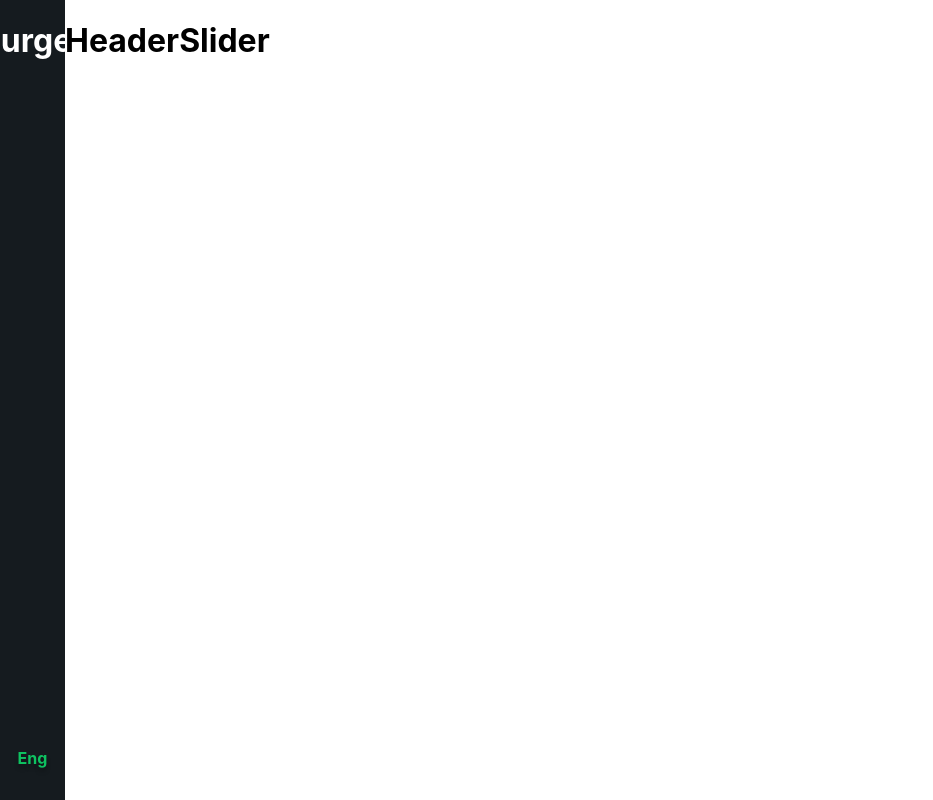
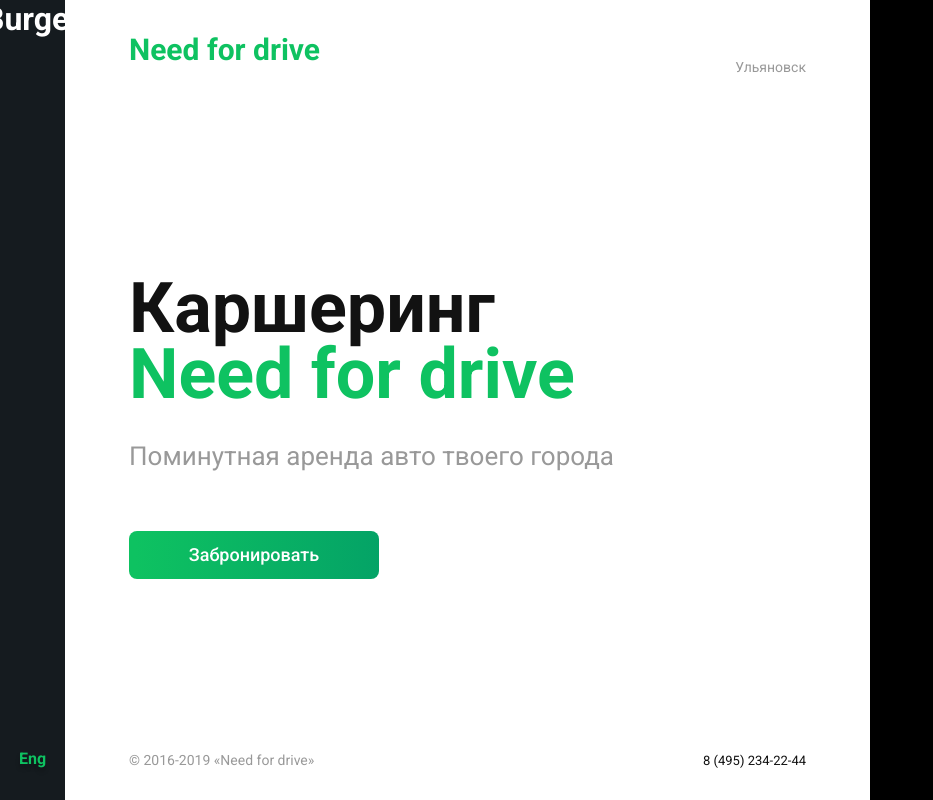
Before and after one commit to likeroge/cars, a React (Create React App) app: page / in a window 1280 px wide. Shown: the whole page, without its empty margins (0-933 px from the left). Built offline with nearby package versions, Linux system fonts and the light colour scheme; the HTML template or start-up script is replaced by a standard one.

Commit message:
add Side Bar

```diff
--- a/src/App.js
+++ b/src/App.js
@@ -6,7 +6,7 @@
 
 function App() {
   return (
-    <Container>
+    <Container fluid>
       <SideBar/>
       <Header/>
       <Slider/>
--- a/src/components/HomePage/Header.jsx
+++ b/src/components/HomePage/Header.jsx
@@ -1,7 +1,67 @@
+import styled, { css } from "styled-components";
+import { Button } from "../UIkit/Button";
+import { Container } from "../UIkit/Container";
+import { Text } from "../UIkit/Text";
+import { Title } from "../UIkit/Title";
+
 export const Header = () => {
-    return (
-        <div>
-            <h1>Header</h1>
-        </div>
-    )
-}
+  const StyledHeader = styled.div`
+    flex: 1;
+  `;
+  const Wrapper = styled.div`
+    display: flex;
+    width: 100%;
+    flex-direction: column;
+    justify-content: space-between;
+  `;
+
+  const Head = styled.div`
+    display: flex;
+    flex-direction: row;
+    align-items: center;
+    justify-content: space-between;
+  `;
+
+  const Footer = styled.div`
+    display: flex;
+    flex-direction: row;
+    align-items: center;
+    justify-content: space-between;
+  `;
+
+  const PhoneText = styled.p`
+    font-size: 13px;
+    line-height: 15px;
+    color: #121212;
+  `;
+
+  const MainPart = styled.div`
+    display: flex;
+    flex-direction: column;
+  `;
+
+  return (
+    <StyledHeader>
+      <Container>
+        <Wrapper>
+          <Head>
+            <Title green>Need for drive</Title>
+            <Text>Ульяновск</Text>
+          </Head>
+          <MainPart>
+            <Title large>Каршеринг</Title>
+            <Title large green>
+              Need for drive
+            </Title>
+            <Text large>Поминутная аренда авто твоего города</Text>
+            <Button marginTop>Забронировать</Button>
+          </MainPart>
+          <Footer>
+            <Text>© 2016-2019 «Need for drive»</Text>
+            <PhoneText>8 (495) 234-22-44</PhoneText>
+          </Footer>
+        </Wrapper>
+      </Container>
+    </StyledHeader>
+  );
+};
--- a/src/components/HomePage/SideBar.jsx
+++ b/src/components/HomePage/SideBar.jsx
@@ -25,6 +25,9 @@
     @media screen and (min-width: 1024px) {
       width: 65px;
     }
+    @media screen and (min-width: 1440px) {
+      width: 64px;
+    }
 
     a {
       text-decoration: none;
--- a/src/components/HomePage/Slider.jsx
+++ b/src/components/HomePage/Slider.jsx
@@ -1,7 +1,22 @@
+import styled from "styled-components";
+
 export const Slider = () => {
-    return (
-        <div>
-            <h1>Slider</h1>
-        </div>
-    )
-}
+  const StyledSlider = styled.div`
+    background: black;
+
+    @media screen and (max-width: 1023px) {
+      display: none;
+    }
+    @media screen and (min-width: 1024px) {
+      width: 410px;
+    }
+    @media screen and (min-width: 1440px) {
+      width: 50%;
+    }
+  `;
+  return (
+    <StyledSlider>
+      <h1>Slider</h1>
+    </StyledSlider>
+  );
+};
--- a/src/components/UIkit/Button.jsx
+++ b/src/components/UIkit/Button.jsx
@@ -17,6 +17,11 @@
     @media (max-width:320px){
         width: 100%;
     }
+
+    ${props.marginTop &&
+    css`
+      margin-top: 60px;
+    `}
 
     ${props.secondary &&
     css`
--- a/src/components/UIkit/Container.jsx
+++ b/src/components/UIkit/Container.jsx
@@ -1,9 +1,16 @@
-import styled from "styled-components";
+import styled, {css} from "styled-components";
 
 export const Container = (props) => {
     const Container = styled.div`
+    height:100vh;
     display:flex;
+    padding: 32px 64px;
+    ${props.fluid &&
+    css`
+      padding: 0;
+    `}
   `
+
     return (
         <Container>
             {props.children}
--- /dev/null
+++ b/src/components/UIkit/Text.jsx
@@ -0,0 +1,16 @@
+import styled, { css } from "styled-components";
+
+export const Text = (props) => {
+  const StyledText = styled.p`
+    font-size: 14px;
+    line-height: 16px;
+    color: #999999;
+    ${props.large &&
+    css`
+      font-weight: 300;
+      font-size: 26px;
+      line-height: 30px;
+    `}
+  `;
+  return <StyledText>{props.children}</StyledText>;
+};
--- /dev/null
+++ b/src/components/UIkit/Title.jsx
@@ -0,0 +1,21 @@
+import styled, { css } from "styled-components";
+
+export const Title = (props) => {
+  const StyledTitle = styled.h1`
+    color: #121212;
+    font-weight: 700;
+    font-size: 30px;
+    line-height: 35px;
+    ${props.large &&
+    css`
+      font-size: 70px;
+      line-height: 66px;
+    `}
+    ${props.green &&
+    css`
+      color: #0ec261;
+      margin-bottom: 34px;
+    `}
+  `;
+  return <StyledTitle>{props.children}</StyledTitle>;
+};
--- a/src/index.css
+++ b/src/index.css
@@ -1,13 +1,11 @@
+*{
+  padding: 0;
+  margin: 0;
+  box-sizing: border-box;
+}
+
 body {
   margin: 0;
-  font-family: -apple-system, BlinkMacSystemFont, 'Segoe UI', 'Roboto', 'Oxygen',
-    'Ubuntu', 'Cantarell', 'Fira Sans', 'Droid Sans', 'Helvetica Neue',
-    sans-serif;
-  -webkit-font-smoothing: antialiased;
-  -moz-osx-font-smoothing: grayscale;
+  font-family: 'Roboto', sans-serif;
+
 }
-
-code {
-  font-family: source-code-pro, Menlo, Monaco, Consolas, 'Courier New',
-    monospace;
-}
```
